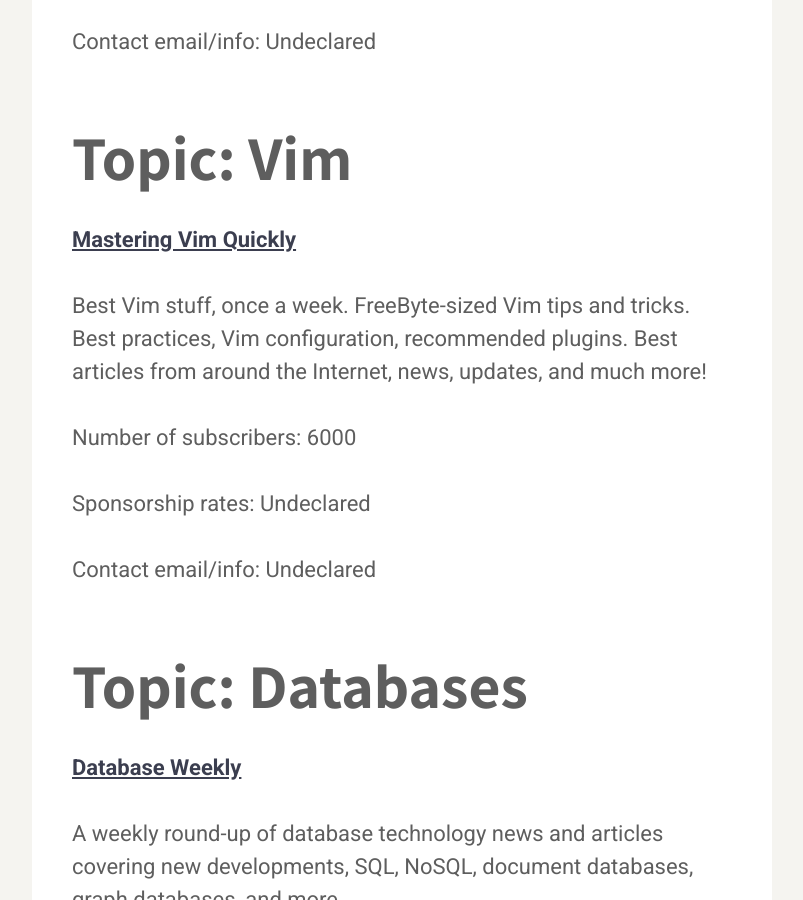
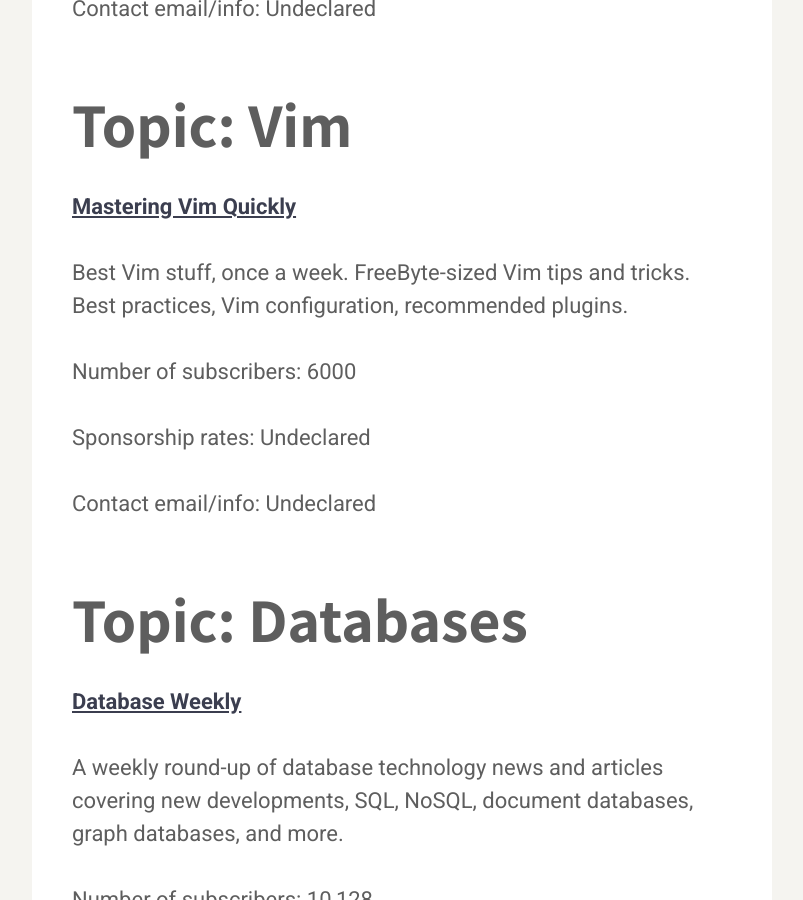
Before and after one commit to karllhughes/learn, a Jekyll site: the page built from _posts/2022-03-12-the-ultimate-list-of-developer-newsletters.md, in a window 1280 px wide and 900 px high, scrolled down 40460 px. Shown: the whole window, without its empty margins (238-1041 px from the left). Built offline with Jekyll 4.4.1, drawn with Linux system fonts in a browser that asks for light colours; a script that is not in the unit is left out; some of the changed text lies outside the part shown.

Commit message:
Update Posts “2022-03-12-the-ultimate-list-of-developer-newsletters”

```diff
--- a/_posts/2022-03-12-the-ultimate-list-of-developer-newsletters.md
+++ b/_posts/2022-03-12-the-ultimate-list-of-developer-newsletters.md
@@ -566,7 +566,7 @@
 
 **[ObjC](https://www.objc.io/)**
 
-objc.io publishes books, videos, and articles on advanced techniques for iOS and macOS development.
+Objc.io publishes books, videos, and articles on advanced techniques for iOS and macOS development.
 
 Number of subscribers: Undeclared
 
@@ -631,7 +631,7 @@
 
 **[Swift Newsletter](https://swiftweekly.com/)**
 
-Code examples, tutorials, screencasts, and much more to learn Apple's new programming language. Leave your e-mail address and get all upcoming issues straight to your inbox.
+Code examples, tutorials, screencasts, and much more to learn Apple's new programming language.
 
 Number of subscribers: Undeclared
 
@@ -1035,7 +1035,7 @@
 
 **[Mastering Vim Quickly](https://masteringvim.com/)**
 
-Best Vim stuff, once a week. FreeByte-sized Vim tips and tricks. Best practices, Vim configuration, recommended plugins. Best articles from around the Internet, news, updates, and much more!
+Best Vim stuff, once a week. FreeByte-sized Vim tips and tricks. Best practices, Vim configuration, recommended plugins.
 
 Number of subscribers: 6000
 
```
